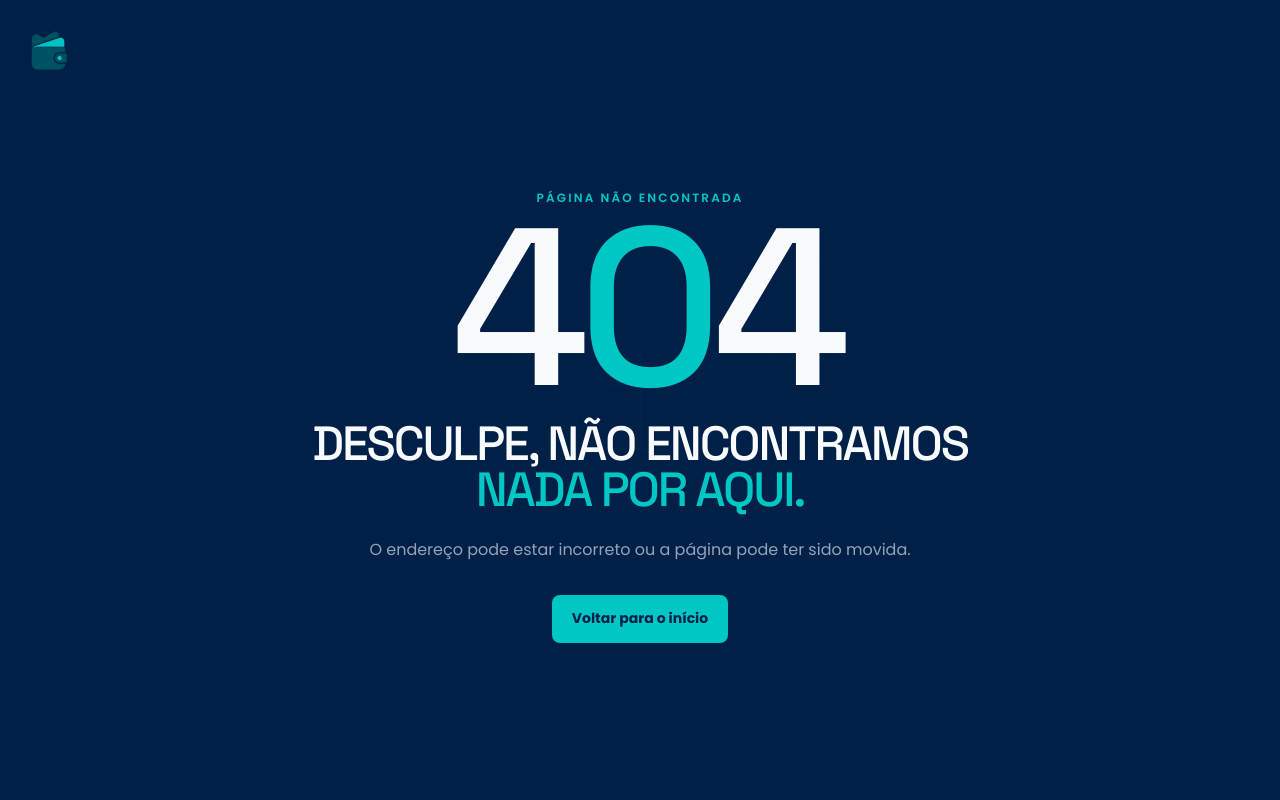
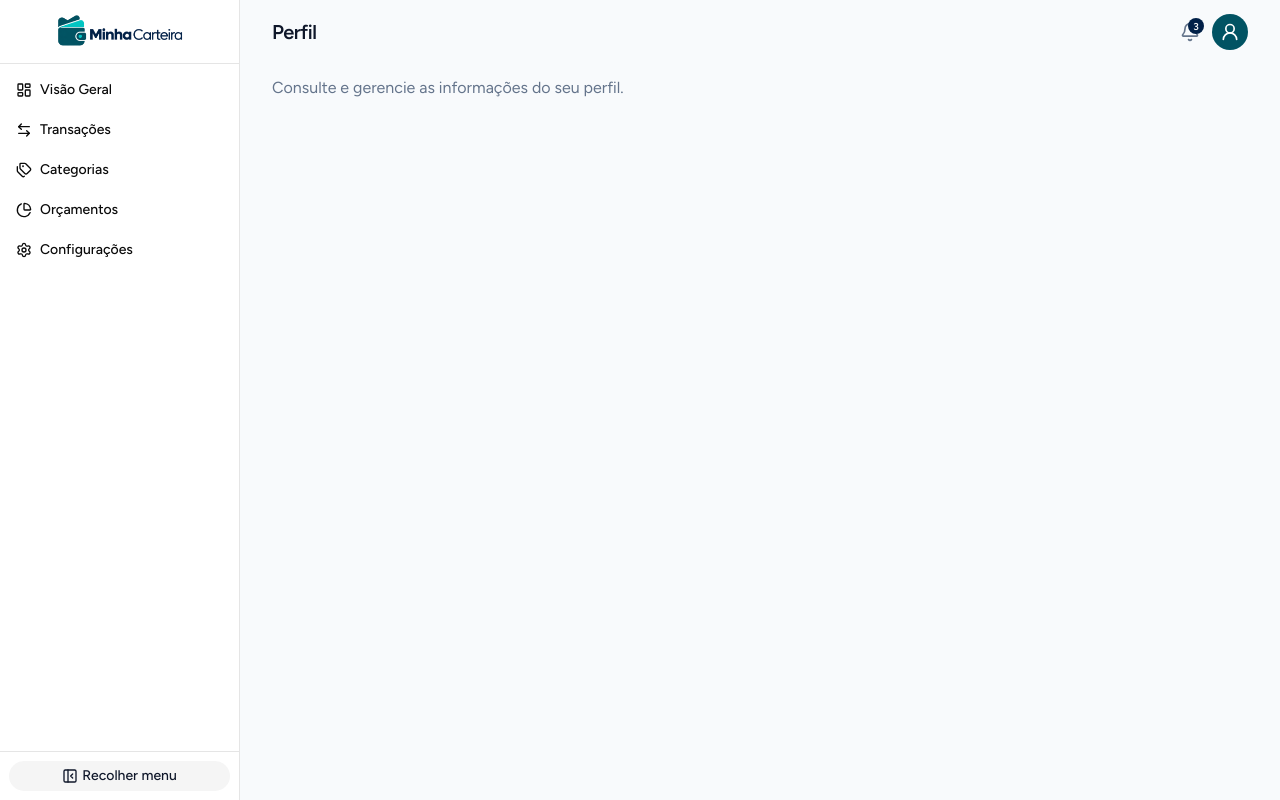
Before and after one commit to teuaraujoo/minha-carteira, a Next.js app in the folder frontend/: page /profile in a window 1280 px wide. Before the commit this address had no page. Built offline with nearby package versions, Linux system fonts and the light colour scheme.

Commit message:
feat(frontend): update app shell header, compact sidebar, and add navigation pages

```diff
--- /dev/null
+++ b/frontend/app/budgets/page.tsx
@@ -0,0 +1,11 @@
+import { AppShell } from "@/components/app-shell";
+
+export default function Page() {
+  return (
+    <AppShell>
+      <section aria-label="Orçamentos" className="max-w-3xl">
+        <p className="text-muted-foreground">Acompanhe o planejamento dos seus gastos.</p>
+      </section>
+    </AppShell>
+  );
+}
--- /dev/null
+++ b/frontend/app/categories/page.tsx
@@ -0,0 +1,11 @@
+import { AppShell } from "@/components/app-shell";
+
+export default function Page() {
+  return (
+    <AppShell>
+      <section aria-label="Categorias" className="max-w-3xl">
+        <p className="text-muted-foreground">Organize suas movimentações por categorias.</p>
+      </section>
+    </AppShell>
+  );
+}
--- a/frontend/app/page.tsx
+++ b/frontend/app/page.tsx
@@ -3,8 +3,7 @@ import { AppShell } from "@/components/app-shell";
 export default function Home() {
   return (
     <AppShell>
-      <section aria-labelledby="overview-heading" className="space-y-3">
-        <h1 id="overview-heading" className="text-3xl font-bold tracking-tight">Visão Geral</h1>
+      <section aria-label="Visão Geral" className="max-w-3xl">
         <p className="text-muted-foreground">Bem-vindo ao Minha Carteira. Seu controle financeiro começa aqui.</p>
       </section>
     </AppShell>
--- /dev/null
+++ b/frontend/app/profile/page.tsx
@@ -0,0 +1,11 @@
+import { AppShell } from "@/components/app-shell";
+
+export default function Page() {
+  return (
+    <AppShell>
+      <section aria-label="Perfil" className="max-w-3xl">
+        <p className="text-muted-foreground">Consulte e gerencie as informações do seu perfil.</p>
+      </section>
+    </AppShell>
+  );
+}
--- /dev/null
+++ b/frontend/app/settings/page.tsx
@@ -0,0 +1,11 @@
+import { AppShell } from "@/components/app-shell";
+
+export default function Page() {
+  return (
+    <AppShell>
+      <section aria-label="Configurações" className="max-w-3xl">
+        <p className="text-muted-foreground">Gerencie as preferências da sua conta.</p>
+      </section>
+    </AppShell>
+  );
+}
--- /dev/null
+++ b/frontend/app/transactions/page.tsx
@@ -0,0 +1,11 @@
+import { AppShell } from "@/components/app-shell";
+
+export default function Page() {
+  return (
+    <AppShell>
+      <section aria-label="Transações" className="max-w-3xl">
+        <p className="text-muted-foreground">Acompanhe suas receitas e despesas em um só lugar.</p>
+      </section>
+    </AppShell>
+  );
+}
--- a/frontend/components/app-shell.tsx
+++ b/frontend/components/app-shell.tsx
@@ -4,7 +4,7 @@ import Image from "next/image";
 import Link from "next/link";
 import { usePathname } from "next/navigation";
 import { useState, type ReactNode } from "react";
-import { ArrowLeftRight, ChartPie, LayoutDashboard, Menu, PanelLeftClose, PanelLeftOpen, Settings, Tags, X } from "lucide-react";
+import { ArrowLeftRight, Bell, ChartPie, LayoutDashboard, LogOut, Menu, PanelLeftClose, PanelLeftOpen, Settings, Tags, UserRound, X } from "lucide-react";
 import { Button } from "@/components/ui/button";
 import { cn } from "@/lib/utils";
 
@@ -15,9 +15,13 @@ const navigationItems = [
   { label: "Orçamentos", href: "/budgets", icon: ChartPie },
   { label: "Configurações", href: "/settings", icon: Settings },
 ];
+const pageTitles: Record<string, string> = { "/profile": "Perfil" };
+const recentNotifications = [
+  { title: "Bem-vindo ao Minha Carteira", detail: "Seu espaço financeiro está pronto para começar." },
+  { title: "Organize suas finanças", detail: "Adicione contas e acompanhe suas movimentações." },
+  { title: "Dica", detail: "Categorias ajudam a entender seus hábitos de consumo." },
+];
 
-// Opt in from page or route-group layouts; public pages and 404 remain independent.
-// This visual shell does not validate or replace the server-side session.
 export function AppShell({ children }: { children: ReactNode }) {
   const pathname = usePathname();
   const [mobileOpen, setMobileOpen] = useState(false);
@@ -25,48 +29,65 @@ export function AppShell({ children }: { children: ReactNode }) {
   const activeItem = navigationItems.find(({ href }) =>
     href === "/" ? pathname === href : pathname === href || pathname?.startsWith(href + "/")
   );
+  const pageTitle = activeItem?.label ?? pageTitles[pathname ?? ""] ?? "Minha Carteira";
 
   return (
     <div className="min-h-dvh bg-background md:flex">
-      <a href="#main-content" className="sr-only focus:not-sr-only focus:fixed focus:top-3 focus:left-3 focus:z-50 focus:rounded-lg focus:bg-primary focus:px-4 focus:py-3 focus:text-primary-foreground">
-        Ir para o conteúdo
-      </a>
-      <header className="flex items-center justify-between border-b bg-card px-4 py-3 md:hidden">
-        <Link href="/" aria-label="Minha Carteira — início">
-          <Image src="/logo.png" alt="Minha Carteira" width={2048} height={768} className="h-auto w-44" priority />
-        </Link>
-        <Button variant="ghost" className="motion-reduce:transition-none" size="icon" aria-label={mobileOpen ? "Fechar navegação" : "Abrir navegação"} aria-expanded={mobileOpen} aria-controls="app-navigation" onClick={() => setMobileOpen(!mobileOpen)}>
-          {mobileOpen ? <X aria-hidden="true" /> : <Menu aria-hidden="true" />}
-        </Button>
-      </header>
-      <aside id="app-navigation" className={cn("border-b border-sidebar-border bg-sidebar text-sidebar-foreground md:sticky md:top-0 md:flex md:h-dvh md:overflow-y-auto md:shrink-0 md:flex-col md:border-r md:border-b-0", mobileOpen ? "block" : "hidden", collapsed ? "md:w-20" : "md:w-64")}>
-        <div className="hidden h-24 items-center justify-center border-b border-sidebar-border px-4 md:flex">
-          <Link href="/" aria-label="Minha Carteira — início">
-            {collapsed ? <span className="flex size-10 items-center justify-center rounded-xl bg-primary text-sm font-bold text-primary-foreground" aria-hidden="true">MC</span> : <Image src="/logo.png" alt="Minha Carteira" width={2048} height={768} className="h-auto w-52" priority />}
+      <a href="#main-content" className="sr-only focus:not-sr-only focus:fixed focus:left-3 focus:top-3 focus:z-50 focus:rounded-lg focus:bg-primary focus:px-4 focus:py-3 focus:text-primary-foreground">Ir para o conteúdo</a>
+      <aside id="app-navigation" className={cn("border-b border-sidebar-border bg-sidebar text-sidebar-foreground md:sticky md:top-0 md:flex md:h-dvh md:shrink-0 md:flex-col md:overflow-y-auto md:border-b-0 md:border-r", mobileOpen ? "block" : "hidden", collapsed ? "md:w-16" : "md:w-60")}>
+        <div className="hidden h-16 items-center justify-center border-b border-sidebar-border px-3 md:flex">
+          <Link href="/" aria-label="Minha Carteira — início" className="flex items-center justify-center">
+            {collapsed
+              ? <Image src="/icon.png" alt="" width={36} height={36} className="size-8 object-contain" priority />
+              : <Image src="/logo.png" alt="Minha Carteira" width={2048} height={768} className="h-auto w-34" priority />}
           </Link>
         </div>
-        <nav aria-label="Navegação principal" className="flex flex-col gap-2 p-3">
+        <nav aria-label="Navegação principal" className="flex flex-col gap-1 p-2">
           {navigationItems.map(({ label, href, icon: Icon }) => {
             const active = activeItem?.href === href;
-            return (
-              <Link key={href} href={href} aria-current={active ? "page" : undefined} aria-label={label} title={collapsed ? label : undefined} onClick={() => setMobileOpen(false)} className={cn("flex min-h-12 items-center gap-3 rounded-xl px-3 text-sm font-medium outline-none transition-colors motion-reduce:transition-none focus-visible:ring-2 focus-visible:ring-sidebar-ring", active ? "bg-sidebar-primary text-sidebar-primary-foreground" : "hover:bg-sidebar-accent hover:text-sidebar-accent-foreground", collapsed && "md:justify-center")}>
-                <Icon className="size-5 shrink-0" aria-hidden="true" />
-                <span className={cn(collapsed && "md:sr-only")}>{label}</span>
-              </Link>
-            );
+            return <Link key={href} href={href} aria-current={active ? "page" : undefined} aria-label={label} title={collapsed ? label : undefined} onClick={() => setMobileOpen(false)} className={cn("flex min-h-9 items-center gap-2 rounded-lg px-2 text-sm font-medium outline-none transition-colors motion-reduce:transition-none focus-visible:ring-2 focus-visible:ring-sidebar-ring", active ? "bg-sidebar-primary text-sidebar-primary-foreground" : "hover:bg-sidebar-accent hover:text-sidebar-accent-foreground", collapsed && "md:justify-center")}><Icon className="size-4 shrink-0" aria-hidden="true" /><span className={cn(collapsed && "md:sr-only")}>{label}</span></Link>;
           })}
         </nav>
-        <div className="mt-auto hidden border-t border-sidebar-border p-3 md:block">
-          <Button variant="ghost" className="w-full motion-reduce:transition-none" aria-label={collapsed ? "Expandir menu lateral" : "Recolher menu lateral"} aria-expanded={!collapsed} aria-controls="app-navigation" onClick={() => setCollapsed(!collapsed)}>
+        <div className="mt-auto hidden border-t border-sidebar-border p-2 md:block">
+          <Button variant="ghost" size="sm" className="w-full motion-reduce:transition-none" aria-label={collapsed ? "Expandir menu lateral" : "Recolher menu lateral"} aria-expanded={!collapsed} aria-controls="app-navigation" onClick={() => setCollapsed(!collapsed)}>
             {collapsed ? <PanelLeftOpen aria-hidden="true" /> : <><PanelLeftClose aria-hidden="true" /><span>Recolher menu</span></>}
           </Button>
         </div>
       </aside>
       <div className="min-w-0 flex-1">
-        <div className="flex min-h-20 items-center border-b bg-card px-4 md:px-8">
-          <p className="text-sm font-medium text-muted-foreground">{activeItem?.label ?? "Minha Carteira"}</p>
-        </div>
-        <main id="main-content" tabIndex={-1} className="min-w-0 p-4 outline-none md:p-8">{children}</main>
+        <header className="flex min-h-16 items-center justify-between gap-3 bg-transparent px-4 md:px-8">
+          <div className="flex min-w-0 items-center gap-2">
+            <Button variant="ghost" size="icon-sm" className="shrink-0 md:hidden motion-reduce:transition-none" aria-label={mobileOpen ? "Fechar navegação" : "Abrir navegação"} aria-expanded={mobileOpen} aria-controls="app-navigation" onClick={() => setMobileOpen(!mobileOpen)}>
+              {mobileOpen ? <X aria-hidden="true" /> : <Menu aria-hidden="true" />}
+            </Button>
+            <h1 className="truncate text-lg font-semibold tracking-tight md:text-xl">{pageTitle}</h1>
+          </div>
+          <div className="flex shrink-0 items-center gap-1">
+            <details className="group relative">
+              <summary className="flex size-9 cursor-pointer list-none items-center justify-center rounded-lg text-muted-foreground outline-none transition-colors hover:bg-accent hover:text-foreground motion-reduce:transition-none focus-visible:ring-2 focus-visible:ring-ring [&::-webkit-details-marker]:hidden" aria-label="Notificações recentes, 3 não lidas">
+                <Bell className="size-5" aria-hidden="true" />
+                <span className="absolute right-1 top-1 flex size-4 items-center justify-center rounded-full bg-primary text-[10px] font-semibold text-primary-foreground" aria-hidden="true">{recentNotifications.length}</span>
+                <span className="sr-only">{recentNotifications.length} notificações não lidas</span>
+              </summary>
+              <div className="absolute right-0 z-40 mt-2 w-[min(20rem,calc(100vw-2rem))] rounded-xl border bg-popover p-3 text-popover-foreground shadow-lg">
+                <h2 className="px-2 pb-2 text-sm font-semibold">Notificações recentes</h2>
+                <ul className="space-y-1">{recentNotifications.map(({ title, detail }) => <li key={title} className="rounded-lg px-2 py-2.5"><p className="text-sm font-medium">{title}</p><p className="mt-1 text-xs leading-relaxed text-muted-foreground">{detail}</p></li>)}</ul>
+              </div>
+            </details>
+            <details className="group relative">
+              <summary className="flex size-9 cursor-pointer list-none items-center justify-center rounded-full bg-secondary text-secondary-foreground outline-none transition-colors hover:ring-2 hover:ring-ring motion-reduce:transition-none focus-visible:ring-2 focus-visible:ring-ring [&::-webkit-details-marker]:hidden" aria-label="Menu do usuário">
+                <UserRound className="size-5" aria-hidden="true" />
+              </summary>
+              <div className="absolute right-0 z-40 mt-2 w-52 rounded-xl border bg-popover p-1.5 text-popover-foreground shadow-lg">
+                <Link href="/profile" className="flex items-center gap-2 rounded-lg px-3 py-2 text-sm outline-none hover:bg-accent focus-visible:ring-2 focus-visible:ring-ring"><UserRound className="size-4" aria-hidden="true" />Meu Perfil</Link>
+                <Link href="/settings" className="flex items-center gap-2 rounded-lg px-3 py-2 text-sm outline-none hover:bg-accent focus-visible:ring-2 focus-visible:ring-ring"><Settings className="size-4" aria-hidden="true" />Configurações</Link>
+                <div className="my-1 border-t" />
+                <button type="button" className="flex w-full items-center gap-2 rounded-lg px-3 py-2 text-left text-sm text-muted-foreground outline-none hover:bg-accent hover:text-foreground focus-visible:ring-2 focus-visible:ring-ring" aria-label="Sair indisponível até a integração da sessão" disabled title="A integração de sessão ainda não está configurada"><LogOut className="size-4" aria-hidden="true" />Sair</button>
+              </div>
+            </details>
+          </div>
+        </header>
+        <main id="main-content" tabIndex={-1} className="min-w-0 p-4 pt-2 outline-none md:px-8 md:pb-8 md:pt-3">{children}</main>
       </div>
     </div>
   );
```
